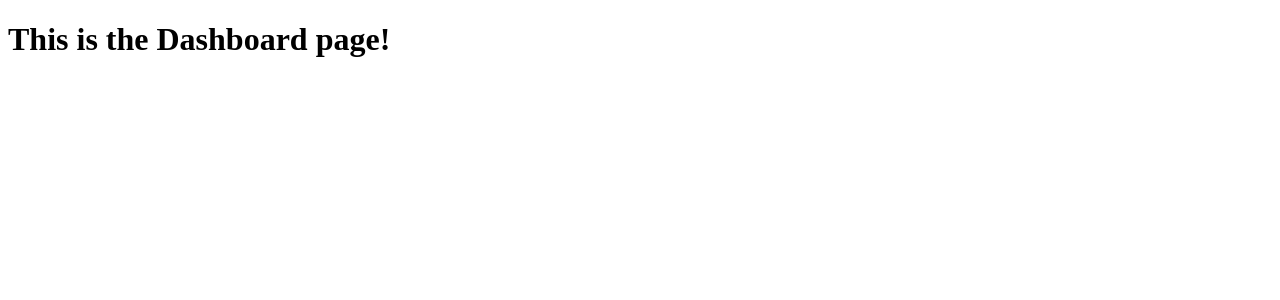
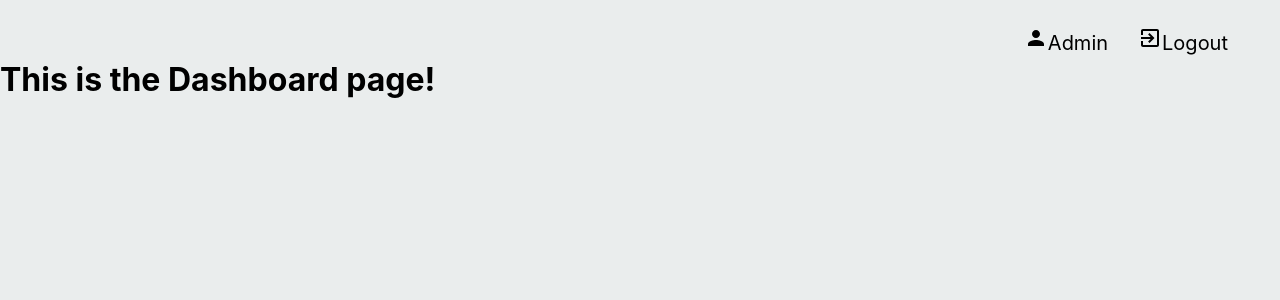
Before and after one commit to QPC-database/React-dashboard, a React (Create React App) app: page /dashboard in a window 1280 px wide. Shown: the top 300 px of the page. Built offline with nearby package versions, Linux system fonts and the light colour scheme.

Commit message:
Initial Header Done

```diff
--- a/package.json
+++ b/package.json
@@ -3,6 +3,8 @@
   "version": "0.1.0",
   "private": true,
   "dependencies": {
+    "@material-ui/core": "^4.11.4",
+    "@material-ui/icons": "^4.11.2",
     "@testing-library/jest-dom": "^5.11.4",
     "@testing-library/react": "^11.1.0",
     "@testing-library/user-event": "^12.1.10",
--- a/src/App.js
+++ b/src/App.js
@@ -3,6 +3,8 @@ import { BrowserRouter as Router, Route, Switch } from "react-router-dom";
 
 import Signin from "./pages/Signin";
 import Dashboard from "./pages/Dashboard";
+
+import Header from "./components/Header";
 
 function App() {
   return (
@@ -13,6 +15,7 @@ function App() {
             <Signin />
           </Route>
           <Route path="/dashboard">
+            <Header />
             <Dashboard />
           </Route>
         </Switch>
--- /dev/null
+++ b/src/components/Header.js
@@ -0,0 +1,23 @@
+import React from "react";
+import PersonIcon from "@material-ui/icons/Person";
+import ExitToAppIcon from "@material-ui/icons/ExitToApp";
+import "../css/Header.css";
+
+function Header() {
+  return (
+    <div className="header">
+      <div className="header__options">
+        <div className="header__option">
+          <PersonIcon className="header__icon" />
+          Admin
+        </div>
+        <div className="header__option">
+          <ExitToAppIcon className="header__icon" />
+          Logout
+        </div>
+      </div>
+    </div>
+  );
+}
+
+export default Header;
--- /dev/null
+++ b/src/css/Header.css
@@ -0,0 +1,26 @@
+.header {
+  height: 60px;
+  display: flex;
+  align-items: center;
+  position: sticky;
+  top: 10px;
+  z-index: 100;
+}
+
+.header__icon {
+  height: 22px;
+}
+
+.header__options {
+  position: absolute;
+  right: 2rem;
+  display: flex;
+  justify-content: space-between;
+}
+
+.header__option {
+  font-size: 20px;
+  align-items: center;
+  margin-left: 10px;
+  margin-right: 20px;
+}
--- /dev/null
+++ b/src/index.css
@@ -0,0 +1,18 @@
+* {
+  margin: 0;
+}
+
+body {
+  background-color: rgb(234, 237, 237);
+  margin: 0;
+  font-family: -apple-system, BlinkMacSystemFont, "Segoe UI", "Roboto", "Oxygen",
+    "Ubuntu", "Cantarell", "Fira Sans", "Droid Sans", "Helvetica Neue",
+    sans-serif;
+  -webkit-font-smoothing: antialiased;
+  -moz-osx-font-smoothing: grayscale;
+}
+
+code {
+  font-family: source-code-pro, Menlo, Monaco, Consolas, "Courier New",
+    monospace;
+}
```
Also changed, not shown: src/index.js (+6 -5 lines), 1 other file (tests, documents, lock files or other folders).
